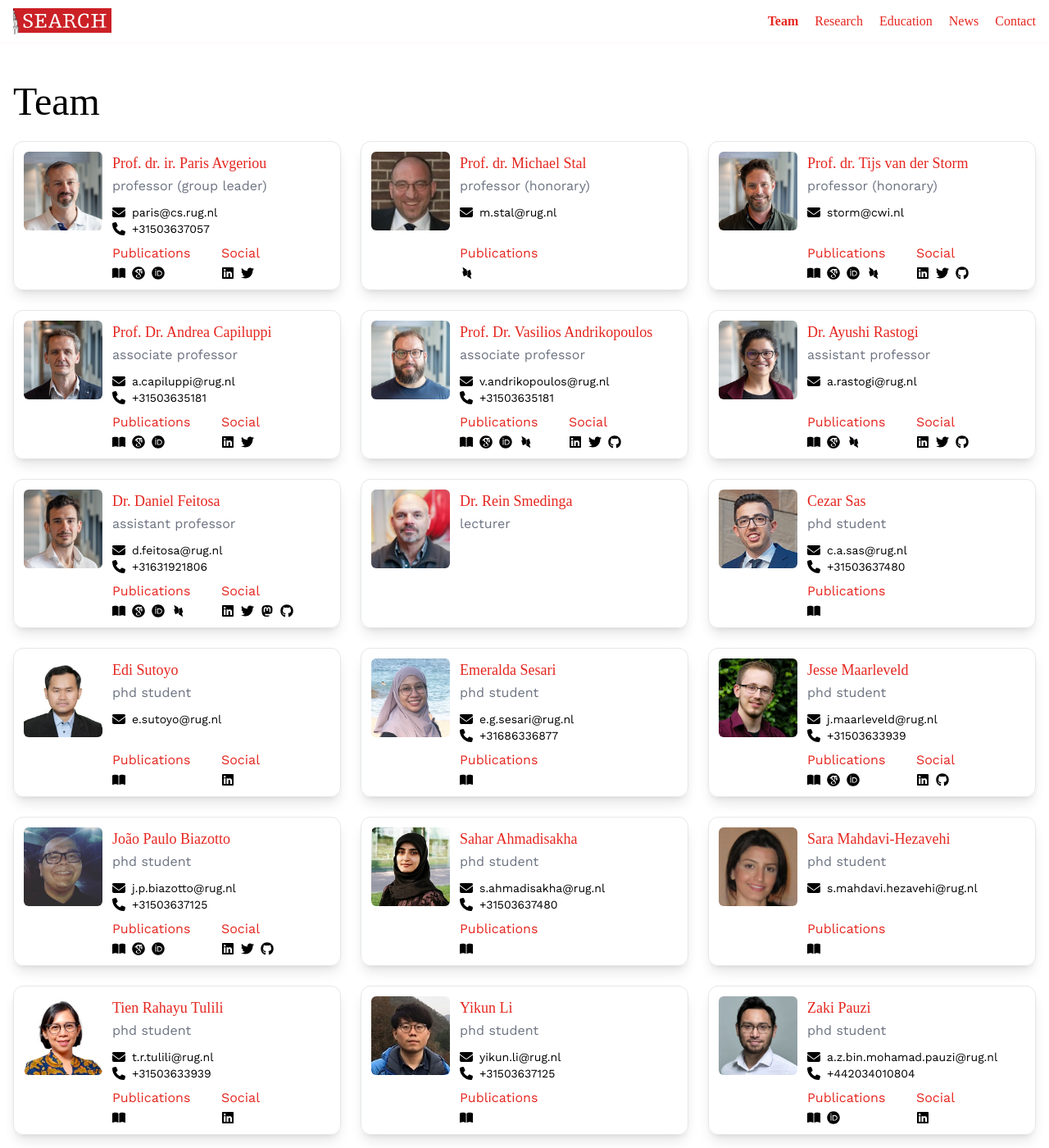
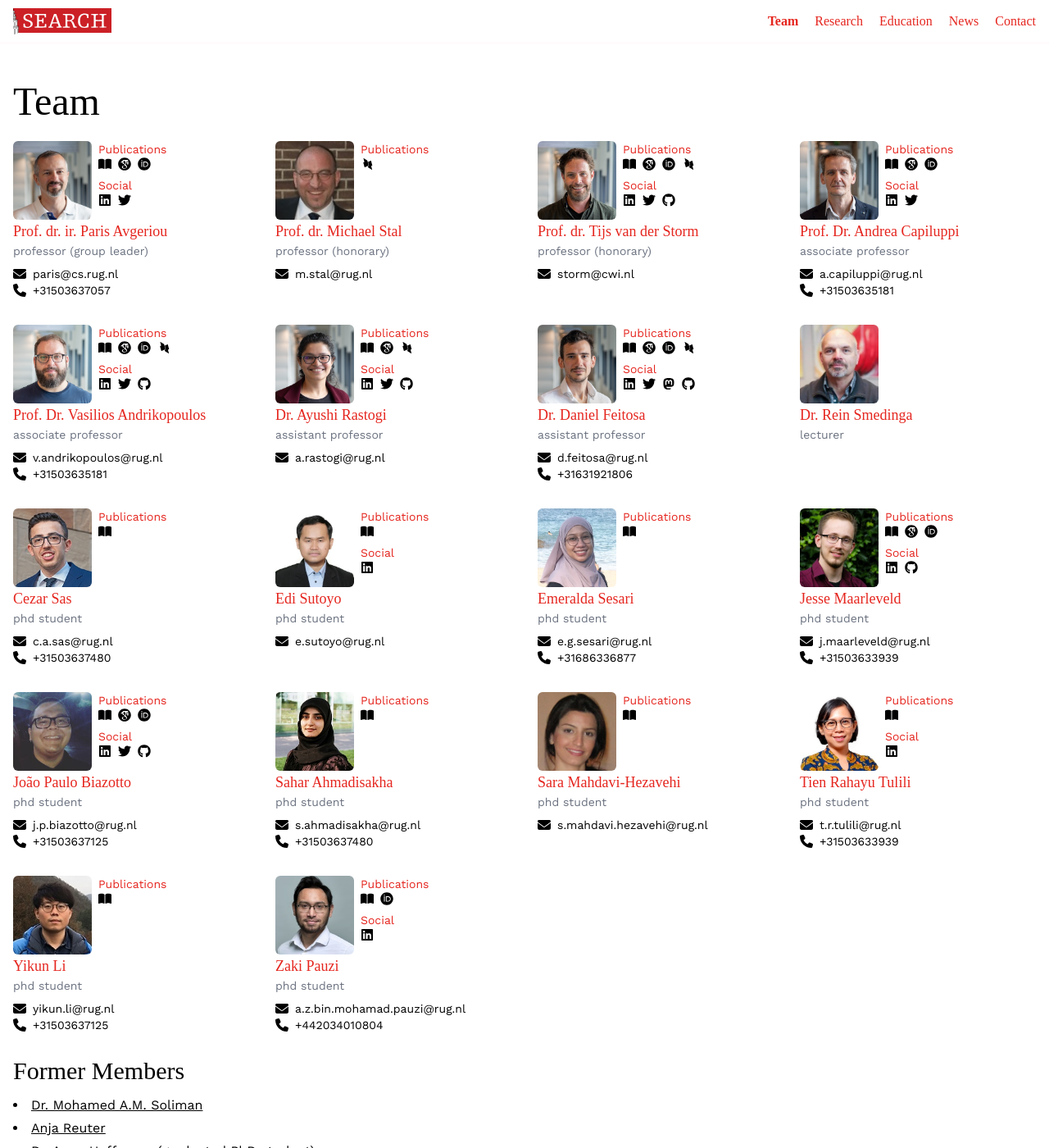
Before and after one commit to search-rug/search-rug.github.io, a Jekyll site: the page built from _pages/team.html, in a window 1280 px wide and 1400 px high. Shown: the whole window at 82% size. Built offline with Jekyll 4.4.1, drawn with Linux system fonts in a browser that asks for light colours; some web fonts are replaced.

Commit message:
Change team card layout.

```diff
--- /dev/null
+++ b/_includes/team-card-detailed.html
@@ -0,0 +1,81 @@
+<div class="">
+  <div class="flex">
+    <!-- Member image -->
+    <div class="w-24 h-24 overflow-hidden rounded-md">
+      <a href="{{member.contact.homepage}}" rel="noopener" target="_blank">
+      <img
+        alt="{{ member.title }}"
+        title="{{ member.title }}"
+        loading="lazy"
+        class="w-full hover:opacity-75 transition-opacity duration-300 ease-in-out"
+        src="{{ member.image | relative_url }}"
+        />
+      </a>
+    </div>
+    <!-- Publications and Social -->
+    <div class="flex flex-col ml-2 space-y-2">
+      {% if member.publications -%}
+      <div>
+        <p class="text-primary text-sm">Publications</p>
+        <p class="flex space-x-2">
+          {% for item in member.publications %}
+          <a href="{{item[1]}}" rel="noopener" target="_blank">
+              <svg class="w-4 h-4">
+                  <use xlink:href="/assets/graphics/sprites.svg#{{item[0]}}"></use>
+              </svg>
+          </a>
+          {% endfor %}
+        </p>
+      </div>
+      {% endif %}
+      {% if member.social -%}
+      <div>
+        <p class="text-primary text-sm">Social</p>
+        <p class="flex space-x-2">
+          {% for item in member.social %}
+          <a href="{{item[1]}}" rel="noopener" target="_blank">
+              <svg class="w-4 h-4">
+                  <use xlink:href="/assets/graphics/sprites.svg#{{item[0]}}"></use>
+              </svg>
+          </a>
+          {% endfor %}
+        </p>
+      </div>
+      {% endif %}
+    </div>
+  </div>
+  <div class="flex flex-col">
+    <!-- Member info -->
+    <p class="font-serif text-lg mb-0 text-primary hover:underline">
+      <a href="{{member.contact.homepage}}" rel="noopener" target="_blank">{{ member.title }}</a>
+    </p>
+    <p class="text-sm text-gray-500 mb-2">
+      {{ member.position }}
+      {% if member.position_remark %}
+          <span>({{ member.position_remark }})</span>
+      {% endif %}
+    </p>
+    <!-- Email and phone -->
+    <div class="grow">
+      <div class="flex items-center">
+        {% if member.contact.email -%}
+        <svg class="mr-2 w-4 h-4">
+          <use xlink:href="/assets/graphics/sprites.svg#email"></use>
+        </svg>
+        <div class="text-sm">{{member.contact.email}}</div>
+        {% endif %}
+      </div>
+      <div class="flex items-center">
+        {% if member.contact.phone -%}
+        <svg class="mr-2 w-4 h-4">
+          <use xlink:href="/assets/graphics/sprites.svg#phone"></use>
+        </svg>
+        <div class="text-sm">{{member.contact.phone|replace: ' ','' }}</div>
+        {% else %}
+        <div class="h-5"></div>
+        {% endif %}
+      </div>
+    </div>
+
+  </div>
+</div>
--- a/_pages/team.html
+++ b/_pages/team.html
@@ -5,10 +5,10 @@ title: Team
 description: People at the Software Engineering and Architecture group (SEARCH), University of Groningen (RuG)
 ---
 
-    <div class="grid md:grid-cols-2 xl:grid-cols-3 gap-6">
+    <div class="grid sm:grid-cols-2 md:grid-cols-3 xl:grid-cols-4 gap-8">
         {% assign members = site.team | where: "status.former", false | sort: "weight" %}
         {% for member in members %}
-            {% include team-card.html member=member %}
+            {% include team-card-detailed.html member=member %}
         {% endfor %}
     </div>
 
--- a/assets/css/dist-style.css
+++ b/assets/css/dist-style.css
@@ -1204,10 +1204,6 @@ p {
   position: fixed;
 }
 
-.relative {
-  position: relative;
-}
-
 .top-0 {
   top: 0px;
 }
@@ -1304,6 +1300,10 @@ p {
   margin-top: 1rem;
 }
 
+.ml-2 {
+  margin-left: 0.5rem;
+}
+
 .block {
   display: block;
 }
@@ -1356,10 +1356,6 @@ p {
   height: 1.25rem;
 }
 
-.h-6 {
-  height: 1.5rem;
-}
-
 .h-72 {
   height: 18rem;
 }
@@ -1384,10 +1380,6 @@ p {
   min-height: 100vh;
 }
 
-.w-0 {
-  width: 0px;
-}
-
 .w-1\/2 {
   width: 50%;
 }
@@ -1408,10 +1400,6 @@ p {
   width: 1rem;
 }
 
-.w-4\/12 {
-  width: 33.333333%;
-}
-
 .w-40 {
   width: 10rem;
 }
@@ -1422,10 +1410,6 @@ p {
 
 .w-8 {
   width: 2rem;
-}
-
-.w-8\/12 {
-  width: 66.666667%;
 }
 
 .w-full {
@@ -1437,10 +1421,6 @@ p {
   width: max-content;
 }
 
-.max-w-\[112px\] {
-  max-width: 112px;
-}
-
 .max-w-none {
   max-width: none;
 }
@@ -1457,26 +1437,10 @@ p {
   flex-shrink: 1;
 }
 
-.shrink-0 {
-  flex-shrink: 0;
-}
-
-.flex-grow {
-  flex-grow: 1;
-}
-
 .grow {
   flex-grow: 1;
 }
 
-.grow-0 {
-  flex-grow: 0;
-}
-
-.basis-auto {
-  flex-basis: auto;
-}
-
 .transform {
   transform: translate(var(--tw-translate-x), var(--tw-translate-y)) rotate(var(--tw-rotate)) skewX(var(--tw-skew-x)) skewY(var(--tw-skew-y)) scaleX(var(--tw-scale-x)) scaleY(var(--tw-scale-y));
 }
@@ -1491,10 +1455,6 @@ p {
 
 .list-disc {
   list-style-type: disc;
-}
-
-.flex-row {
-  flex-direction: row;
 }
 
 .flex-col {
@@ -1609,6 +1569,12 @@ p {
   margin-bottom: calc(2rem * var(--tw-space-y-reverse));
 }
 
+.space-x-4 > :not([hidden]) ~ :not([hidden]) {
+  --tw-space-x-reverse: 0;
+  margin-right: calc(1rem * var(--tw-space-x-reverse));
+  margin-left: calc(1rem * calc(1 - var(--tw-space-x-reverse)));
+}
+
 .overflow-hidden {
   overflow: hidden;
 }
@@ -1781,16 +1747,8 @@ p {
   padding-bottom: 1.5rem;
 }
 
-.pl-0 {
-  padding-left: 0px;
-}
-
 .pl-4 {
   padding-left: 1rem;
-}
-
-.pr-2 {
-  padding-right: 0.5rem;
 }
 
 .pr-3 {
@@ -1928,12 +1886,6 @@ p {
 .shadow-lg {
   --tw-shadow: 0 10px 15px -3px rgb(0 0 0 / 0.1), 0 4px 6px -4px rgb(0 0 0 / 0.1);
   --tw-shadow-colored: 0 10px 15px -3px var(--tw-shadow-color), 0 4px 6px -4px var(--tw-shadow-color);
-  box-shadow: var(--tw-ring-offset-shadow, 0 0 #0000), var(--tw-ring-shadow, 0 0 #0000), var(--tw-shadow);
-}
-
-.shadow-sm {
-  --tw-shadow: 0 1px 2px 0 rgb(0 0 0 / 0.05);
-  --tw-shadow-colored: 0 1px 2px 0 var(--tw-shadow-color);
   box-shadow: var(--tw-ring-offset-shadow, 0 0 #0000), var(--tw-ring-shadow, 0 0 #0000), var(--tw-shadow);
 }
 
@@ -1949,6 +1901,20 @@ p {
   transition-duration: 150ms;
 }
 
+.transition-opacity {
+  transition-property: opacity;
+  transition-timing-function: cubic-bezier(0.4, 0, 0.2, 1);
+  transition-duration: 150ms;
+}
+
+.duration-300 {
+  transition-duration: 300ms;
+}
+
+.ease-in-out {
+  transition-timing-function: cubic-bezier(0.4, 0, 0.2, 1);
+}
+
 .hover\:scale-\[102\%\]:hover {
   --tw-scale-x: 102%;
   --tw-scale-y: 102%;
@@ -1968,11 +1934,23 @@ p {
   opacity: 0.8;
 }
 
+.hover\:opacity-75:hover {
+  opacity: 0.75;
+}
+
 @media (min-width: 640px) {
   .sm\:flex {
     display: flex;
   }
 
+  .sm\:grid-cols-3 {
+    grid-template-columns: repeat(3, minmax(0, 1fr));
+  }
+
+  .sm\:grid-cols-2 {
+    grid-template-columns: repeat(2, minmax(0, 1fr));
+  }
+
   .sm\:text-sm {
     font-size: 0.875rem;
     line-height: 1.25rem;
@@ -2008,6 +1986,14 @@ p {
     grid-template-columns: repeat(2, minmax(0, 1fr));
   }
 
+  .md\:grid-cols-3 {
+    grid-template-columns: repeat(3, minmax(0, 1fr));
+  }
+
+  .md\:grid-cols-4 {
+    grid-template-columns: repeat(4, minmax(0, 1fr));
+  }
+
   .md\:flex-row {
     flex-direction: row;
   }
@@ -2107,16 +2093,16 @@ p {
 }
 
 @media (min-width: 1280px) {
-  .xl\:grid-cols-2 {
-    grid-template-columns: repeat(2, minmax(0, 1fr));
-  }
-
   .xl\:grid-cols-3 {
     grid-template-columns: repeat(3, minmax(0, 1fr));
   }
 
-  .xl\:grid-cols-1 {
-    grid-template-columns: repeat(1, minmax(0, 1fr));
+  .xl\:grid-cols-4 {
+    grid-template-columns: repeat(4, minmax(0, 1fr));
+  }
+
+  .xl\:grid-cols-5 {
+    grid-template-columns: repeat(5, minmax(0, 1fr));
   }
 
   .xl\:text-2xl {
```
